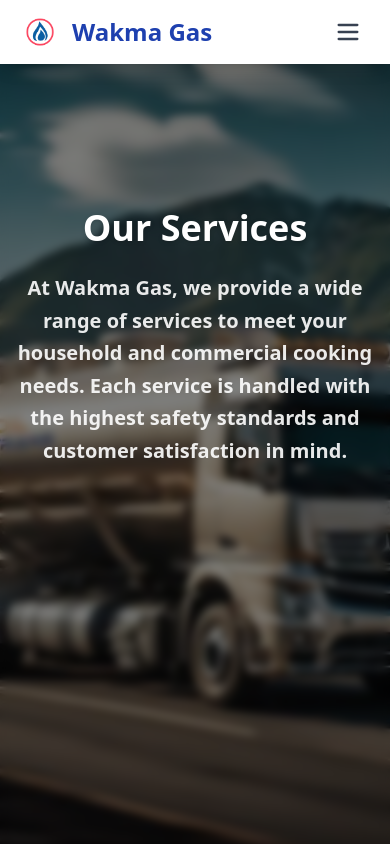
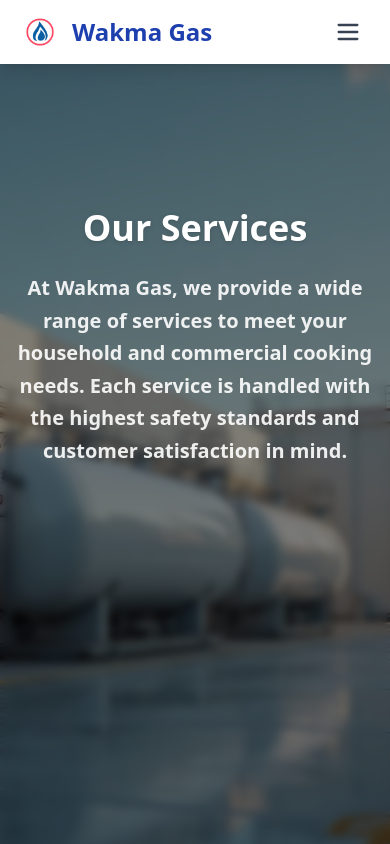
Before and after one commit to Dunama/wakma-gas, a React (Vite) app: page /services in a window 390 px wide. Shown: the top 844 px of the page. Built offline with nearby package versions, Linux system fonts and the light colour scheme.

Commit message:
adjusted the mobile redponsiveness

```diff
--- a/src/components/HeroCarousel.tsx
+++ b/src/components/HeroCarousel.tsx
@@ -17,7 +17,7 @@ const DEFAULT_IMAGES = [
   '/hero-storage-facility.jpg',
   '/hero-technician.jpg',
   '/gas-truck.jpg',
-  '/hero-safety.jpg',
+  '/hero-safety.jpg'
 ];
 
 // Inject a small stylesheet to hide the left/right nav buttons.
--- a/src/pages/AboutPage.tsx
+++ b/src/pages/AboutPage.tsx
@@ -46,15 +46,10 @@ const AboutPage = () => {
       >
         <HeroCarousel
           images={[
-            '/gas-truck.jpg',
-            '/gas-cylinder.jpg',
-            '/gas-station.jpg',
-            '/hero-customer-service.jpg',
-            '/hero-delivery.jpg',
-            '/hero-refilling.jpg',
-            '/hero-safety.jpg',
             '/hero-storage-facility.jpg',
             '/hero-technician.jpg',
+            '/gas-truck.jpg',
+            '/hero-safety.jpg'
           ]}
           className="absolute inset-0"
           autoPlayMs={10000}
--- a/src/pages/ContactPage.tsx
+++ b/src/pages/ContactPage.tsx
@@ -125,15 +125,10 @@ const ContactPage = () => {
       >
         <HeroCarousel
           images={[
+           '/hero-storage-facility.jpg',
+            '/hero-technician.jpg',
             '/gas-truck.jpg',
-            '/gas-cylinder.jpg',
-            '/gas-station.jpg',
-            '/hero-customer-service.jpg',
-            '/hero-delivery.jpg',
-            '/hero-refilling.jpg',
-            '/hero-safety.jpg',
-            '/hero-storage-facility.jpg',
-            '/hero-technician.jpg',
+            '/hero-safety.jpg'
           ]}
           autoPlayMs={10000}
           className="absolute inset-0"
--- a/src/pages/ServicesPage.tsx
+++ b/src/pages/ServicesPage.tsx
@@ -59,15 +59,10 @@ const ServicesPage = () => {
       >
         <HeroCarousel
           images={[
-            '/gas-truck.jpg',
-            '/gas-cylinder.jpg',
-            '/gas-station.jpg',
-            '/hero-customer-service.jpg',
-            '/hero-delivery.jpg',
-            '/hero-refilling.jpg',
-            '/hero-safety.jpg',
-            '/hero-storage-facility.jpg',
-            '/hero-technician.jpg',
+           '/hero-storage-facility.jpg',
+           '/hero-technician.jpg',
+           '/gas-truck.jpg',
+           '/hero-safety.jpg'
           ]}
           autoPlayMs={10000}
           className="absolute inset-0"
```
